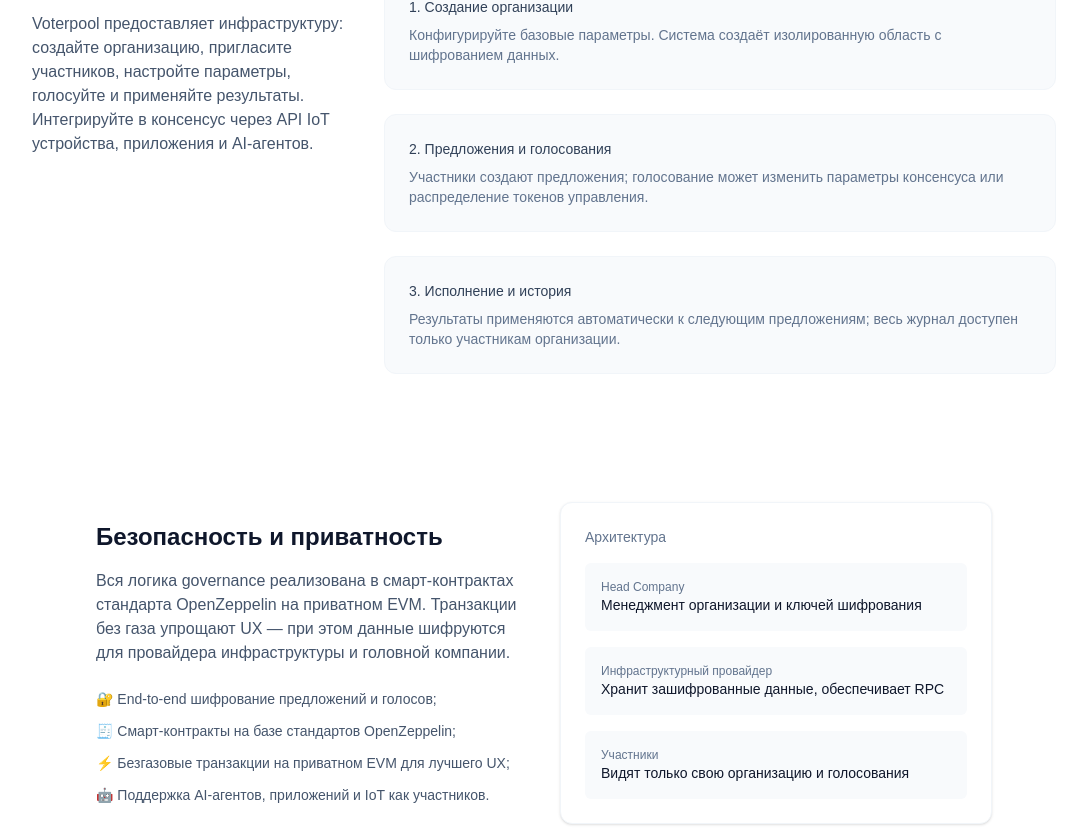
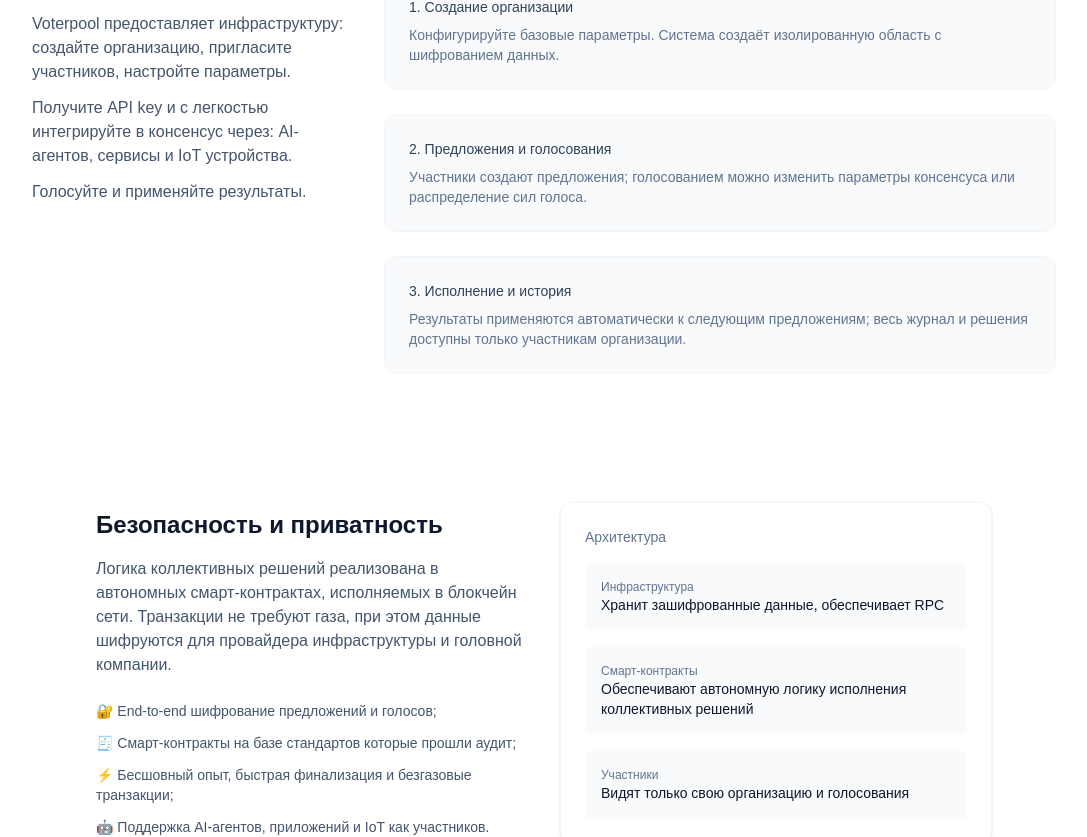
Before and after one commit to VoterPool/landing, a Next.js app: page / in a window 1280 px wide. Shown: the part 1702-2539 px from the top of the page, without its empty margins (96-1183 px from the left). Built offline with nearby package versions, Linux system fonts and the light colour scheme.

Commit message:
feat: correcting text

```diff
--- a/app/page.tsx
+++ b/app/page.tsx
@@ -234,9 +234,14 @@
               <h4 className="text-xl font-semibold">Как это работает</h4>
               <p className="mt-3 text-slate-600">
                 Voterpool предоставляет инфраструктуру: создайте организацию,
-                пригласите участников, настройте параметры, голосуйте и
-                применяйте результаты. Интегрируйте в консенсус через API IoT
-                устройства, приложения и AI-агентов.
+                пригласите участников, настройте параметры.
+              </p>
+              <p className="mt-3 text-slate-600">
+                Получите API key и с легкостью интегрируйте в консенсус через:
+                AI-агентов, сервисы и IoT устройства.
+              </p>
+              <p className="mt-3 text-slate-600">
+                Голосуйте и применяйте результаты.
               </p>
             </div>
 
@@ -256,8 +261,8 @@
                   2. Предложения и голосования
                 </div>
                 <div className="text-sm text-slate-500 mt-2">
-                  Участники создают предложения; голосование может изменить
-                  параметры консенсуса или распределение токенов управления.
+                  Участники создают предложения; голосованием можно изменить
+                  параметры консенсуса или распределение сил голоса.
                 </div>
               </div>
 
@@ -267,7 +272,7 @@
                 </div>
                 <div className="text-sm text-slate-500 mt-2">
                   Результаты применяются автоматически к следующим предложениям;
-                  весь журнал доступен только участникам организации.
+                  весь журнал и решения доступны только участникам организации.
                 </div>
               </div>
             </div>
@@ -282,17 +287,20 @@
                 Безопасность и приватность
               </h4>
               <p className="mt-4 text-slate-600">
-                Вся логика governance реализована в смарт-контрактах стандарта
-                OpenZeppelin на приватном EVM. Транзакции без газа упрощают UX —
-                при этом данные шифруются для провайдера инфраструктуры и
-                головной компании.
+                Логика коллективных решений реализована в автономных
+                смарт-контрактах, исполняемых в блокчейн сети. Транзакции не
+                требуют газа, при этом данные шифруются для провайдера
+                инфраструктуры и головной компании.
               </p>
 
               <ul className="mt-6 space-y-3 text-sm text-slate-600">
                 <li>🔐 End-to-end шифрование предложений и голосов;</li>
-                <li>🧾 Смарт-контракты на базе стандартов OpenZeppelin;</li>
                 <li>
-                  ⚡ Безгазовые транзакции на приватном EVM для лучшего UX;
+                  🧾 Смарт-контракты на базе стандартов которые прошли аудит;
+                </li>
+                <li>
+                  ⚡ Бесшовный опыт, быстрая финализация и безгазовые
+                  транзакции;
                 </li>
                 <li>
                   🤖 Поддержка AI-агентов, приложений и IoT как участников.
@@ -305,17 +313,18 @@
                 <div className="text-sm text-slate-500">Архитектура</div>
                 <div className="mt-4 grid grid-cols-1 gap-4">
                   <div className="p-4 rounded-md bg-slate-50">
-                    <div className="text-xs text-slate-500">Head Company</div>
+                    <div className="text-xs text-slate-500">Инфраструктура</div>
                     <div className="text-sm font-medium">
-                      Менеджмент организации и ключей шифрования
+                      Хранит зашифрованные данные, обеспечивает RPC
                     </div>
                   </div>
                   <div className="p-4 rounded-md bg-slate-50">
                     <div className="text-xs text-slate-500">
-                      Инфраструктурный провайдер
+                      Смарт-контракты
                     </div>
                     <div className="text-sm font-medium">
-                      Хранит зашифрованные данные, обеспечивает RPC
+                      Обеспечивают автономную логику исполнения коллективных
+                      решений
                     </div>
                   </div>
                   <div className="p-4 rounded-md bg-slate-50">
```
